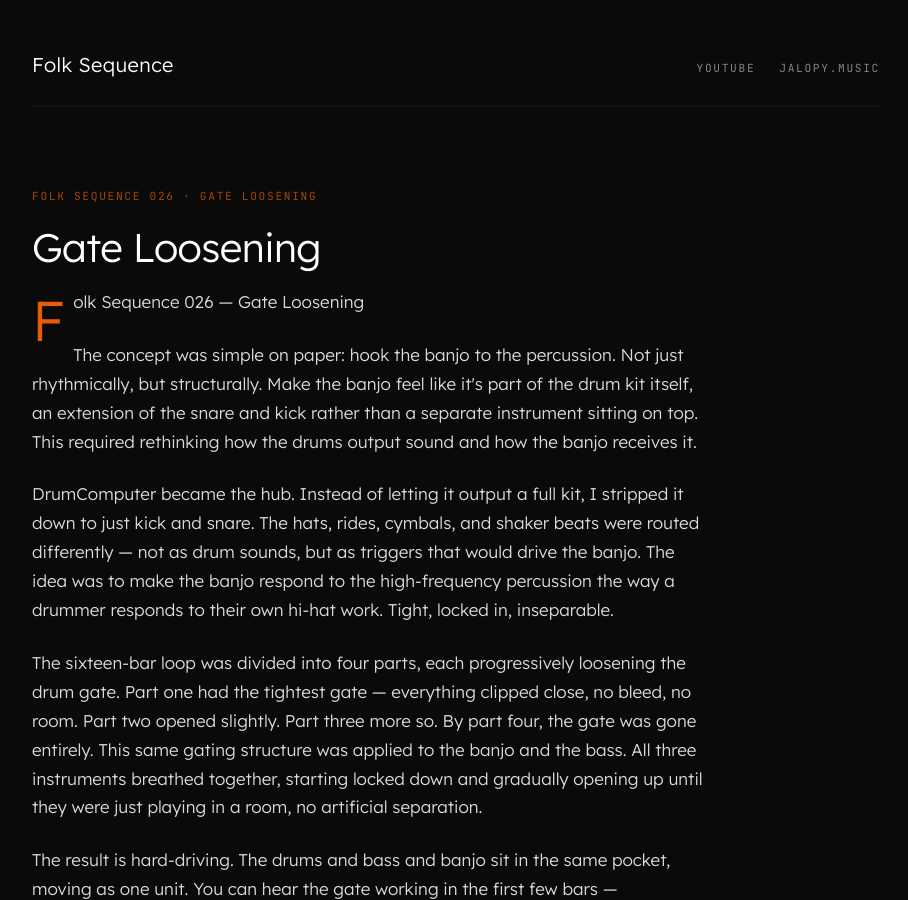
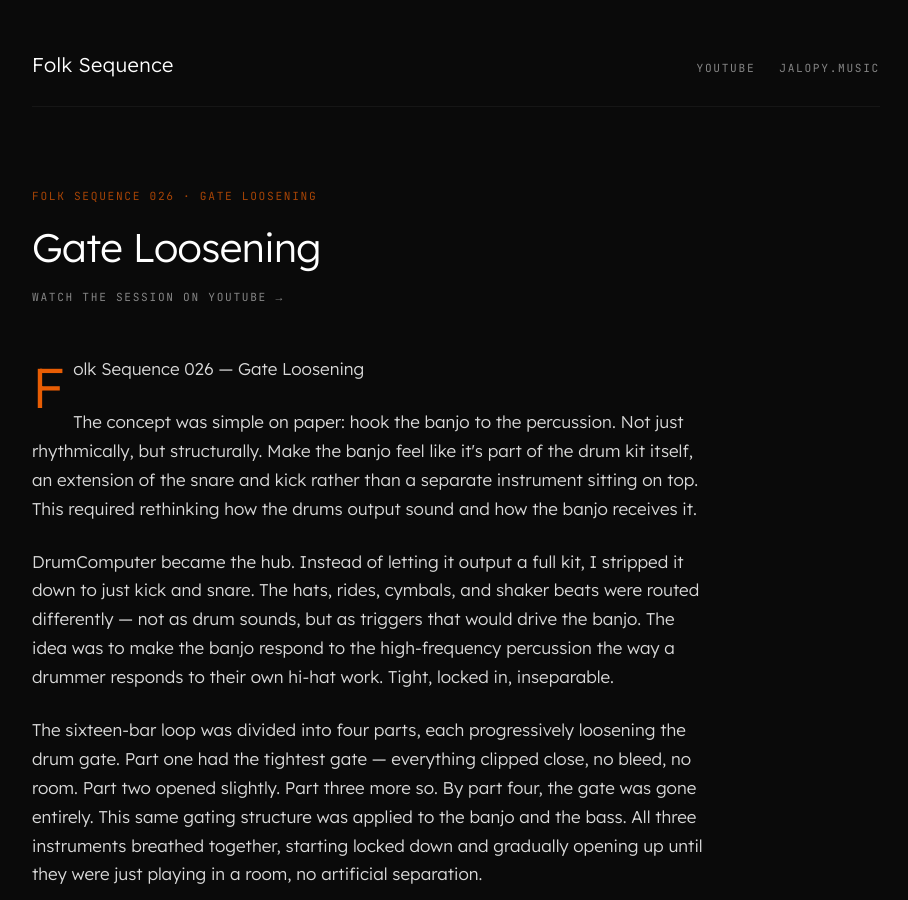
Before and after one commit to folk-sequence/folk-sequence.github.io, a Jekyll site: the page built from 026-gate-loosening.md, in a window 1280 px wide and 900 px high. Shown: the whole window, without its empty margins (184-1092 px from the left). Built offline with Jekyll 4.4.1, drawn with Linux system fonts in a browser that asks for light colours; part of the change alters nothing that is shown.

Commit message:
Add YouTube link to 026-gate-loosening.md

```diff
--- a/026-gate-loosening.md
+++ b/026-gate-loosening.md
@@ -4,6 +4,7 @@ title: "Gate Loosening"
 episode: "026"
 topic: "Gate Loosening"
 description: "Gate Loosening — companion essay for Folk Sequence 026"
+youtube: "https://youtu.be/uiV-te2HL7M"
 ---
 
 Folk Sequence 026 — Gate Loosening
```
